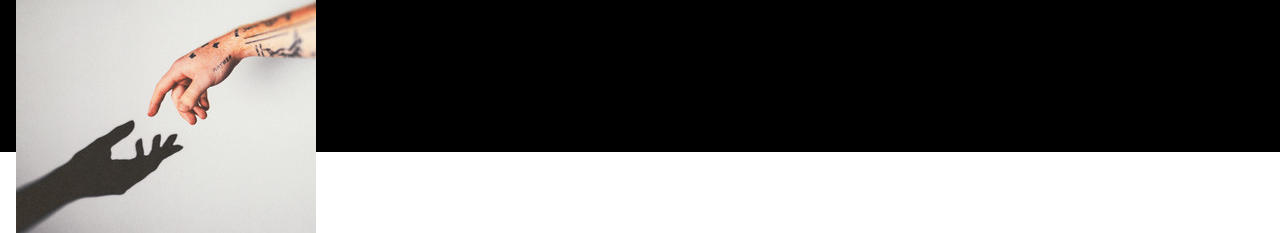
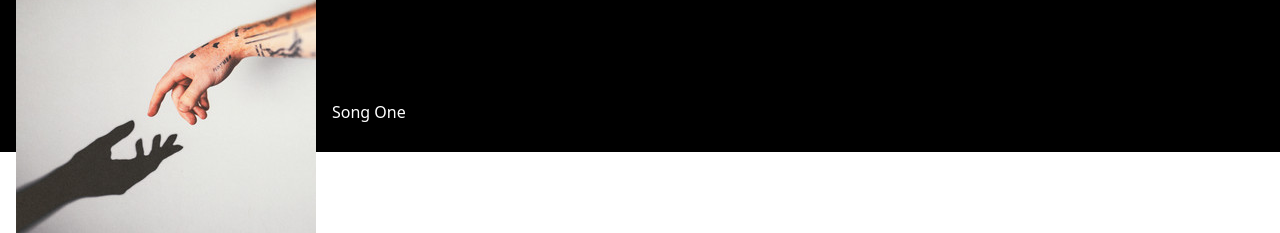
Before and after one commit to LONTSIPARFAIT/spotify-clone, a React (Vite) app: page / in a window 1280 px wide. Shown: the part 648-881 px from the top of the page. Built offline with nearby package versions, Linux system fonts and the light colour scheme.

Commit message:
first commit

```diff
--- a/src/components/Player.jsx
+++ b/src/components/Player.jsx
@@ -6,7 +6,9 @@ const Player = () => {
     <div className='h-[10%] bg-black flex justify-between items-center text-white px-4'>
       <div className="hidden lg:flex items-center gap-4">
         <img src={songsData[0].image} alt="" />
-        <div className=""></div>
+        <div className="">
+            <p> {songsData[0].name} </p>
+        </div>
       </div>
     </div>
   )
```
